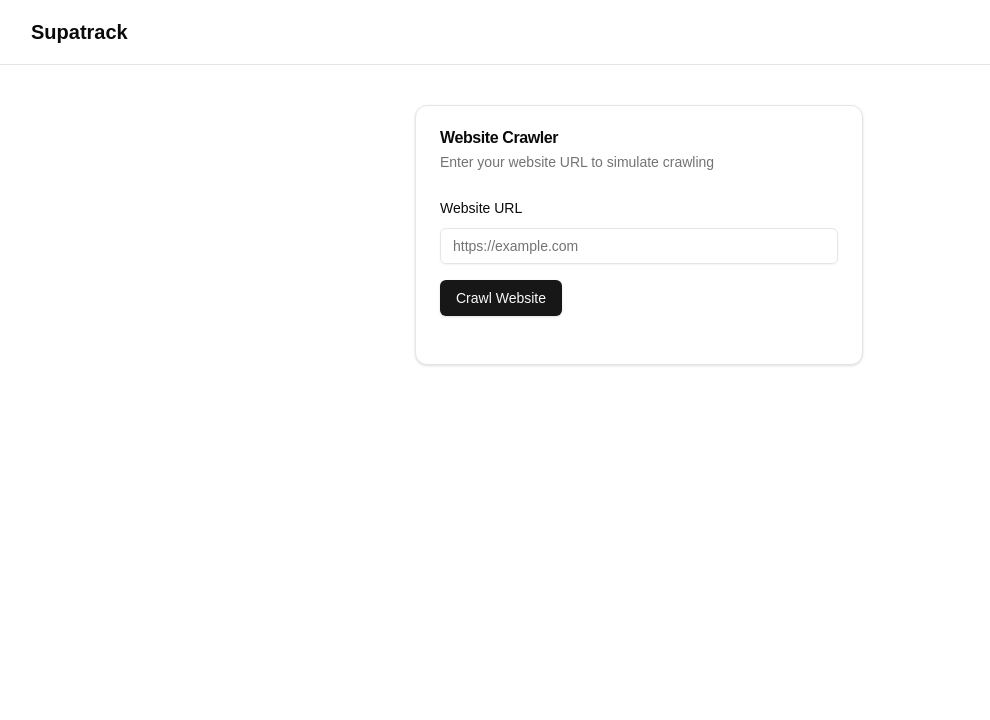
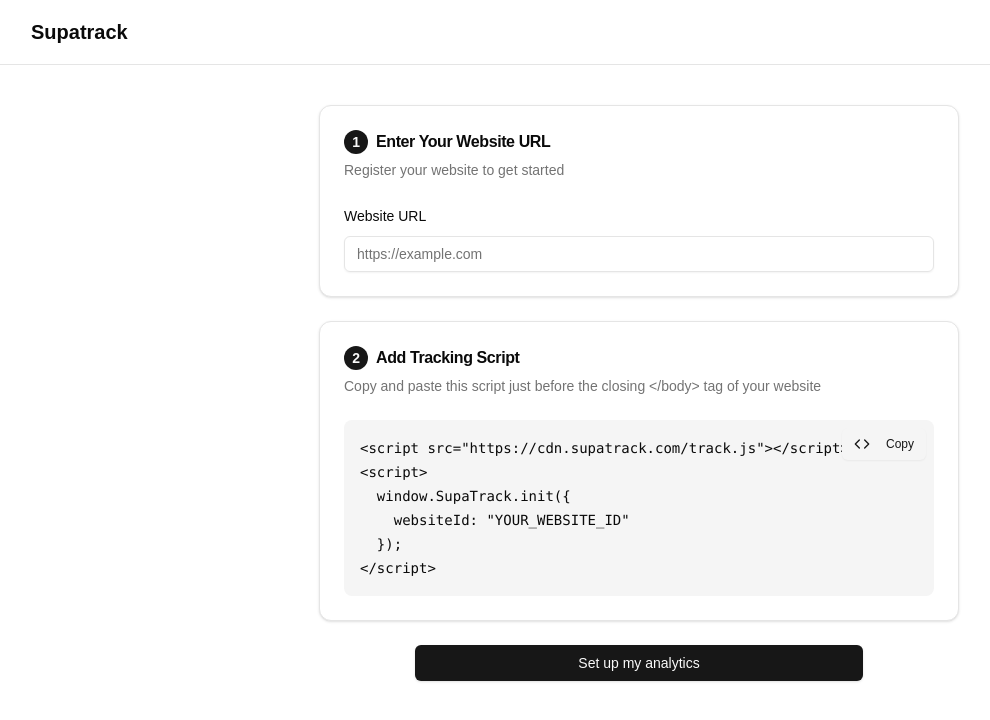
Before and after one commit to arshia93/supabase-yc-hackathon, a Next.js app: page / in a window 1280 px wide. Shown: the top 720 px of the page, without its empty margins (1-991 px from the left). Built offline with nearby package versions, Linux system fonts and the light colour scheme.

Commit message:
Added scipt step to first page

```diff
--- a/app/page.tsx
+++ b/app/page.tsx
@@ -1,14 +1,14 @@
 'use client'
 
 import { useState } from 'react'
-import { CheckCircle, Loader2 } from 'lucide-react'
+import { CheckCircle, Loader2, Code } from 'lucide-react'
 import { Button } from '@/components/ui/button'
 import { Input } from '@/components/ui/input'
 import { Label } from '@/components/ui/label'
 import { Alert, AlertDescription, AlertTitle } from '@/components/ui/alert'
 import { Card, CardContent, CardDescription, CardFooter, CardHeader, CardTitle } from '@/components/ui/card'
 
-export default function CrawlWebsitePage() {
+export default function SetupPage() {
   const [url, setUrl] = useState('')
   const [isLoading, setIsLoading] = useState(false)
   const [result, setResult] = useState<string | null>(null)
@@ -18,22 +18,35 @@
     setIsLoading(true)
     setResult(null)
 
-    // Simulate crawling process
+    // Simulate setup process
     await new Promise(resolve => setTimeout(resolve, 2000))
 
-    setResult('Website crawled successfully!')
+    setResult('Website registered successfully!')
     setIsLoading(false)
   }
 
+  const trackingScript = `<script src="https://cdn.supatrack.com/track.js"></script>
+<script>
+  window.SupaTrack.init({
+    websiteId: "YOUR_WEBSITE_ID"
+  });
+</script>`
+
   return (
-    <div className="container mx-auto py-10">
-      <Card className="max-w-md mx-auto">
+    <form onSubmit={handleSubmit}>
+      <div className="container mx-auto py-10 space-y-6 max-w-[50%]">
+        {/* Step 1 Card */}
+        <Card>
           <CardHeader>
-          <CardTitle>Website Crawler</CardTitle>
-          <CardDescription>Enter your website URL to simulate crawling</CardDescription>
+            <CardTitle className="flex items-center gap-2">
+              <span className="flex h-6 w-6 items-center justify-center rounded-full bg-primary text-primary-foreground text-sm">
+                1
+              </span>
+              Enter Your Website URL
+            </CardTitle>
+            <CardDescription>Register your website to get started</CardDescription>
           </CardHeader>
           <CardContent>
-          <form onSubmit={handleSubmit} className="space-y-4">
             <div className="space-y-2">
               <Label htmlFor="url">Website URL</Label>
               <Input
@@ -45,28 +58,63 @@
                 required
               />
             </div>
-            <Button type="submit" disabled={isLoading}>
+          </CardContent>
+        </Card>
+
+        {/* Step 2 Card */}
+        <Card>
+          <CardHeader>
+            <CardTitle className="flex items-center gap-2">
+              <span className="flex h-6 w-6 items-center justify-center rounded-full bg-primary text-primary-foreground text-sm">
+                2
+              </span>
+              Add Tracking Script
+            </CardTitle>
+            <CardDescription>
+              Copy and paste this script just before the closing {'</body>'} tag of your website
+            </CardDescription>
+          </CardHeader>
+          <CardContent>
+            <div className="relative">
+              <pre className="bg-muted p-4 rounded-lg overflow-x-auto">
+                <code className="text-sm">{trackingScript}</code>
+              </pre>
+              <Button
+                type="button"
+                variant="secondary"
+                size="sm"
+                className="absolute top-2 right-2"
+                onClick={() => navigator.clipboard.writeText(trackingScript)}
+              >
+                <Code className="h-4 w-4 mr-2" />
+                Copy
+              </Button>
+            </div>
+          </CardContent>
+        </Card>
+
+        {/* Submit Button and Alert */}
+        <div className="flex flex-col items-center gap-4">
+          <Button type="submit" className="w-full max-w-md" disabled={isLoading}>
             {isLoading ? (
               <>
                 <Loader2 className="mr-2 h-4 w-4 animate-spin" />
-                  Crawling...
+                Setting up...
               </>
             ) : (
-                'Crawl Website'
+              'Set up my analytics'
             )}
           </Button>
-          </form>
-        </CardContent>
-        <CardFooter>
+
           {result && (
-            <Alert variant="default">
+            <Alert variant="default" className="w-full max-w-md">
               <CheckCircle className="h-4 w-4" />
               <AlertTitle>Success</AlertTitle>
               <AlertDescription>{result}</AlertDescription>
             </Alert>
           )}
-        </CardFooter>
-      </Card>
         </div>
+      </div>
+    </form>
   )
 }
```
Lines whose indentation alone changed are shown as unchanged.
